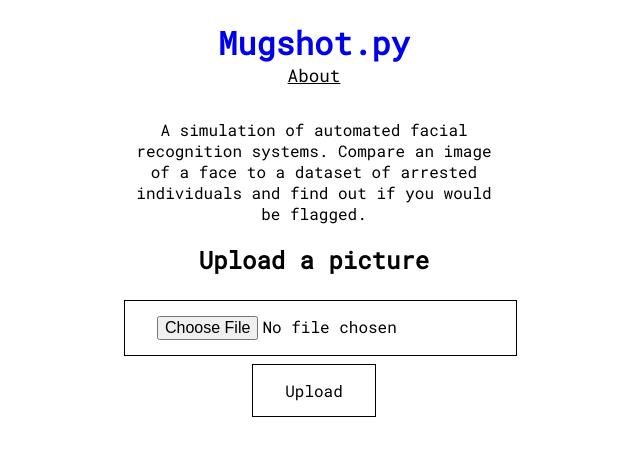
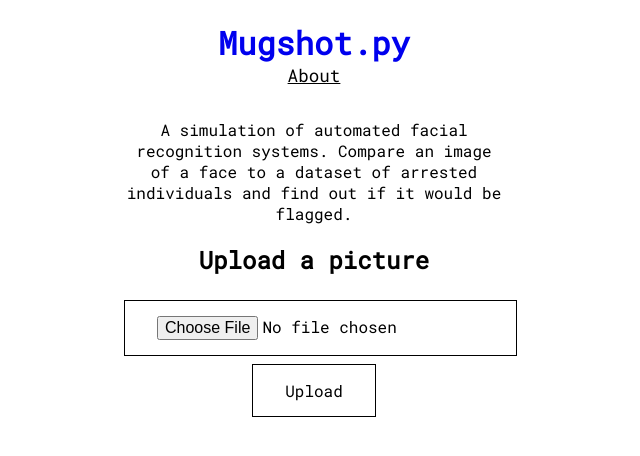
Before and after one commit to haryo-s/Mugshot, a Flask app: page / in a window 1280 px wide. Shown: the top 456 px of the page, without its empty margins (326-966 px from the left). Run offline with Flask 2, Linux system fonts and the light colour scheme; parts of the project's set-up code (start-up, migrations or seed data) failed here and were passed over.

Commit message:
Minor typos fixed

```diff
--- a/templates/about.html
+++ b/templates/about.html
@@ -64,7 +64,7 @@
 
       <h2>Credits</h2>
       <p>
-        Mugshot.py was created by <a class="link" href="http://www.haryosukmawanto.com/">Haryo Sukmawanto</a>, a multimedia artist based in Ghent, Belgium. The source code is available <a class="link" href="https://github.com/Fragrag/Mugshot">on Github</a>  It owes particular thanks to Adam Geitgey for his library <a class="link" href="https://github.com/ageitgey/face_recognition">face_recognition</a>. The facial encoding data was created using resources from <a class="link" href="https://www.jailbase.com/">JailBase</a>. Data acquired from Jailbase has been anonymised and its contents are not traceable to the origin.
+        Mugshot.py was created by <a class="link" href="http://www.haryosukmawanto.com/">Haryo Sukmawanto</a>, a multimedia artist based in Ghent, Belgium. The source code is available <a class="link" href="https://github.com/Fragrag/Mugshot">on Github</a>. It owes particular thanks to Adam Geitgey for his library <a class="link" href="https://github.com/ageitgey/face_recognition">face_recognition</a>. The facial encoding data was created using resources from <a class="link" href="https://www.jailbase.com/">JailBase</a>. Data acquired from Jailbase has been anonymised and its contents are not traceable to the origin.
       </p>
 
       <p class="pb3">
--- a/templates/index.html
+++ b/templates/index.html
@@ -24,7 +24,7 @@
       <a class="link text-center f-110" href="./about">About</a>
 
       <p class="pt1 text-center">
-          A simulation of automated facial recognition systems. Compare an image of a face to a dataset of arrested individuals and find out if you would be flagged.
+          A simulation of automated facial recognition systems. Compare an image of a face to a dataset of arrested individuals and find out if it would be flagged.
       </p>
 
 
```
